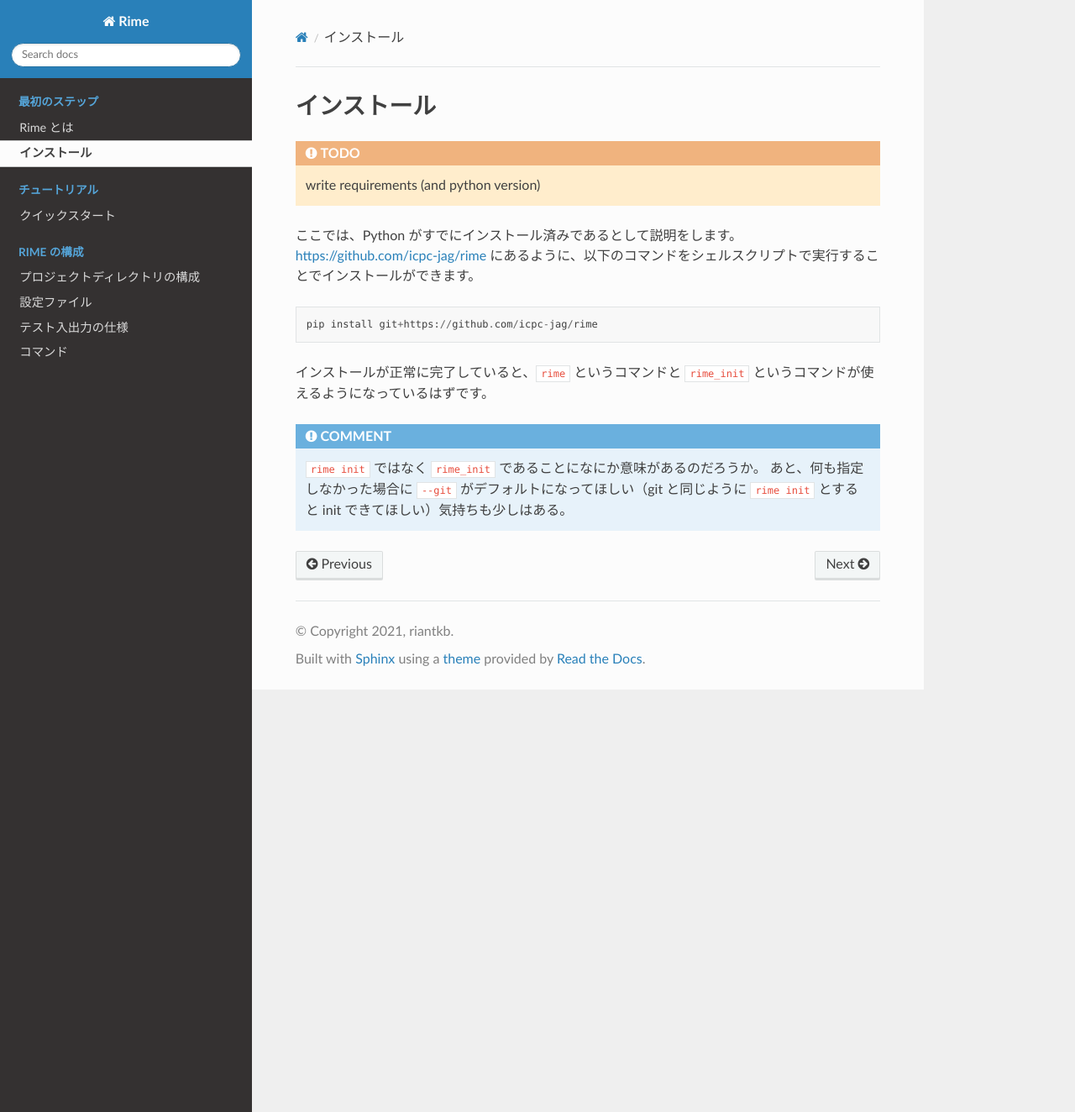
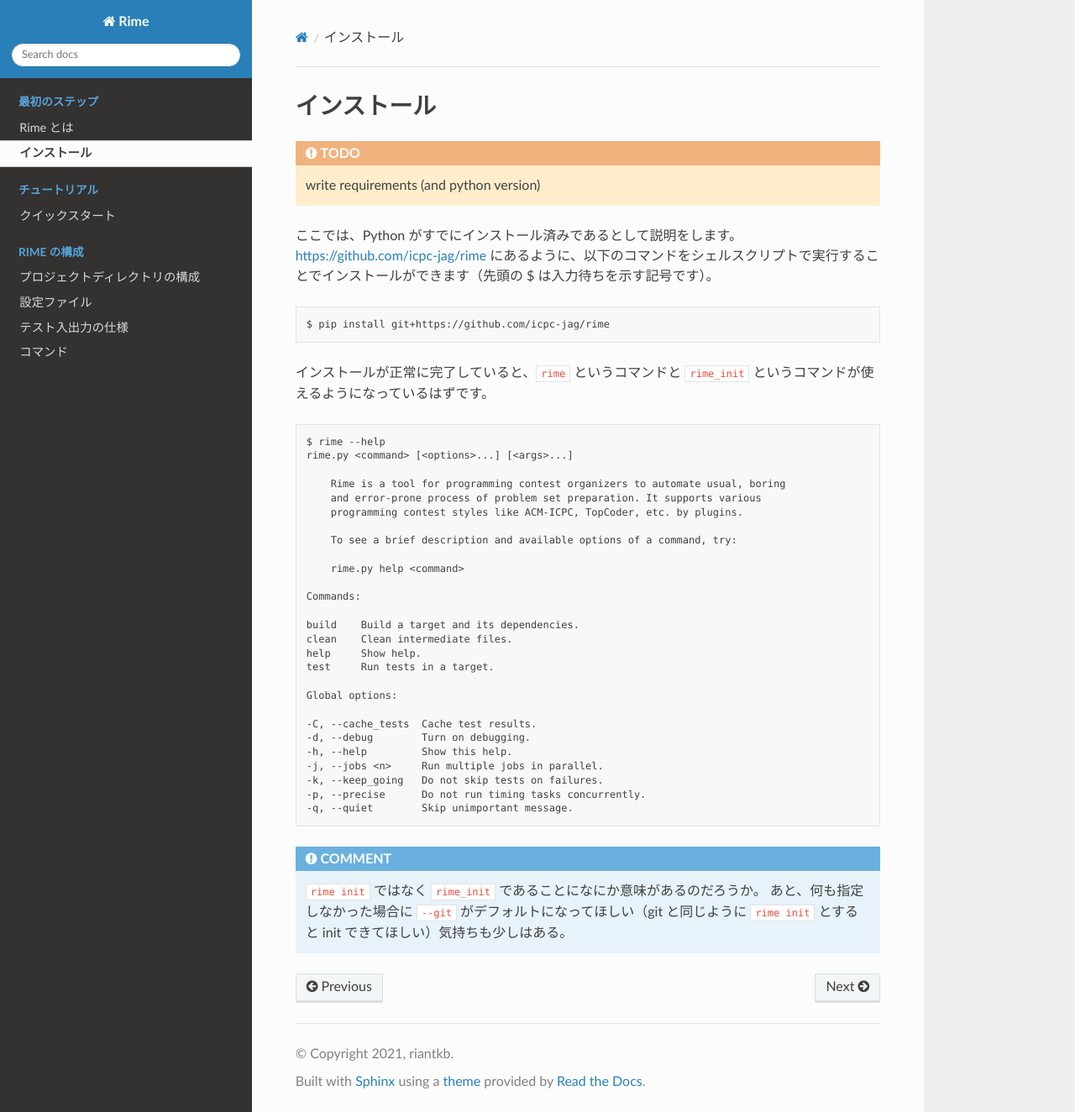
Before and after one commit to riantkb/rime_doc, a Sphinx documentation site: the page built from source/intro/install.rst, in a window 1280 px wide and 1324 px high. Shown: the whole window at 84% size. Built offline with Sphinx 7.4.7 and the Read the Docs theme 2.0.0, drawn with Linux system fonts in a browser that asks for light colours.

Commit message:
update intro

```diff
--- a/source/index.rst
+++ b/source/index.rst
@@ -9,6 +9,11 @@ Rime
 ================================
 
 https://github.com/icpc-jag/rime
+
+
+.. admonition:: このページに関して
+
+   このページは、 `Rime <https://github.com/icpc-jag/rime>`_ の **非公式** ドキュメントです。一部の記述を `公式ドキュメント <https://rime.readthedocs.io/ja/latest/>`_ から転載および改変して使用しています。
 
 ----
 
--- a/source/intro/install.rst
+++ b/source/intro/install.rst
@@ -7,13 +7,44 @@
     write requirements (and python version)
 
 
-ここでは、Python がすでにインストール済みであるとして説明をします。https://github.com/icpc-jag/rime にあるように、以下のコマンドをシェルスクリプトで実行することでインストールができます。
+ここでは、Python がすでにインストール済みであるとして説明をします。https://github.com/icpc-jag/rime にあるように、以下のコマンドをシェルスクリプトで実行することでインストールができます（先頭の $ は入力待ちを示す記号です）。
 
-.. code-block::
+::
 
-    pip install git+https://github.com/icpc-jag/rime
+    $ pip install git+https://github.com/icpc-jag/rime
 
 インストールが正常に完了していると、``rime`` というコマンドと ``rime_init`` というコマンドが使えるようになっているはずです。
+
+::
+
+    $ rime --help
+    rime.py <command> [<options>...] [<args>...]
+
+        Rime is a tool for programming contest organizers to automate usual, boring
+        and error-prone process of problem set preparation. It supports various
+        programming contest styles like ACM-ICPC, TopCoder, etc. by plugins.
+
+        To see a brief description and available options of a command, try:
+
+        rime.py help <command>
+
+    Commands:
+
+    build    Build a target and its dependencies.
+    clean    Clean intermediate files.
+    help     Show help.
+    test     Run tests in a target.
+
+    Global options:
+
+    -C, --cache_tests  Cache test results.
+    -d, --debug        Turn on debugging.
+    -h, --help         Show this help.
+    -j, --jobs <n>     Run multiple jobs in parallel.
+    -k, --keep_going   Do not skip tests on failures.
+    -p, --precise      Do not run timing tasks concurrently.
+    -q, --quiet        Skip unimportant message.
+
 
 .. admonition:: COMMENT
 
```
Also changed, not shown: source/intro/overview.rst (+11 -7 lines), 1 other file.
